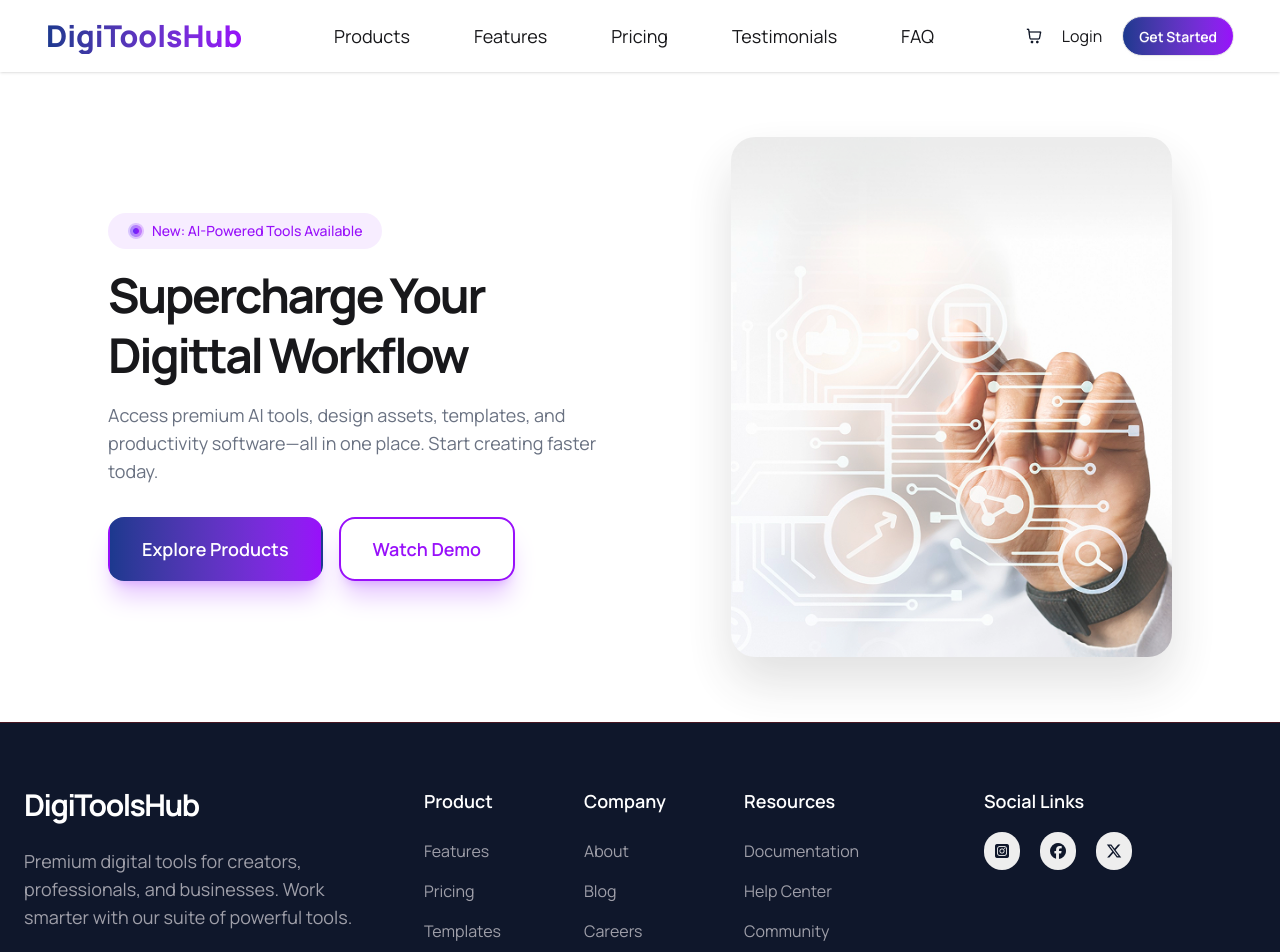
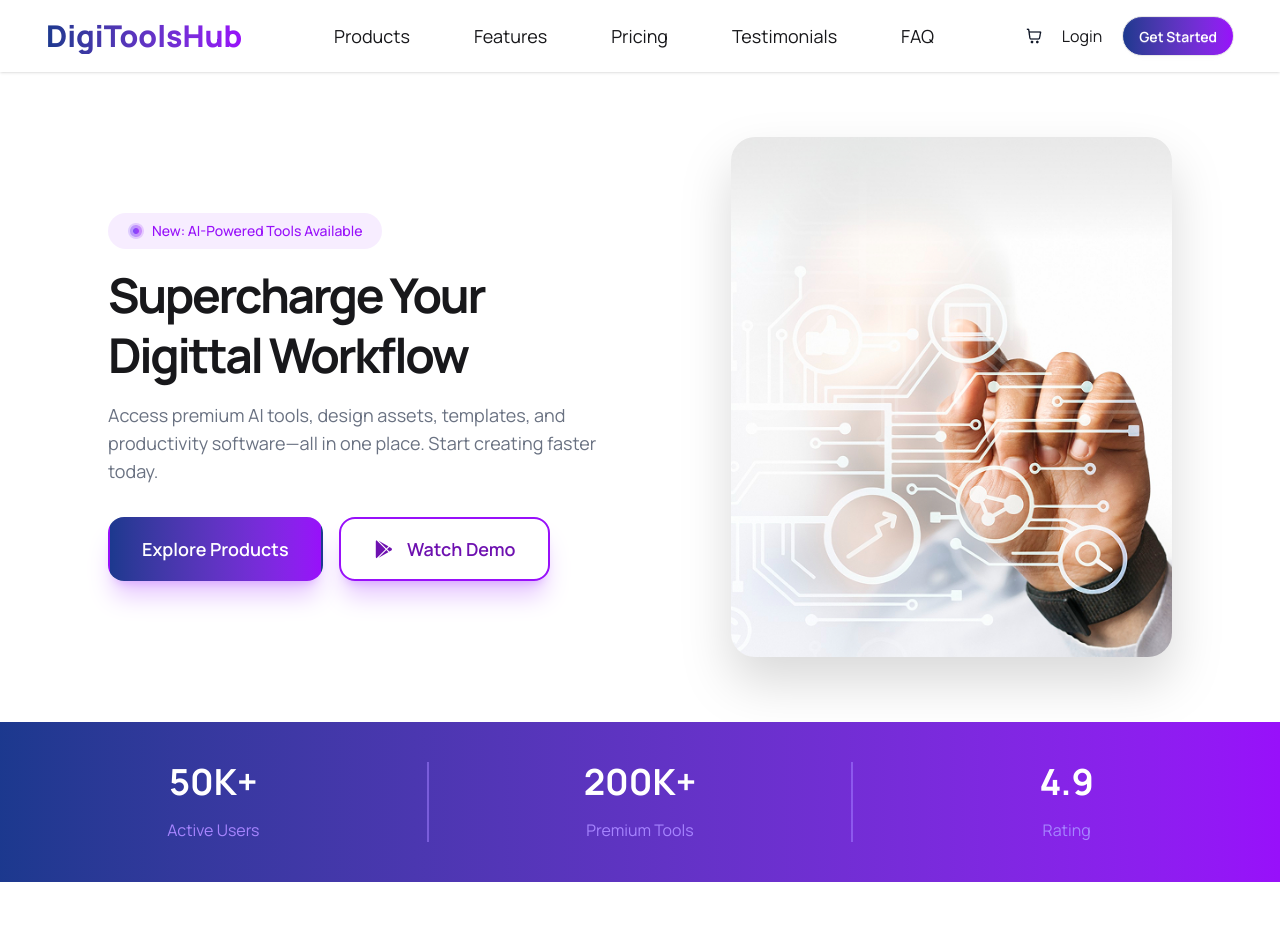
Before and after one commit to asm-ayesha/DigitToolHub, a React (Vite) app: page / in a window 1280 px wide. Shown: the top 952 px of the page. Built offline with nearby package versions, Linux system fonts and the light colour scheme.

Commit message:
stats section designe completed

```diff
--- a/src/App.jsx
+++ b/src/App.jsx
@@ -3,6 +3,7 @@ import './App.css'
 import Banner from './ccomponents/Banner'
 import Footer from './ccomponents/Footer'
 import NavBar from './ccomponents/Navbar'
+import StatsSection from './ccomponents/StatsSection'
 
 function App() {
 
@@ -11,6 +12,7 @@ function App() {
     <>
       <NavBar></NavBar>
       <Banner></Banner>
+      <StatsSection></StatsSection>
 
 
       <Footer></Footer>
--- a/src/ccomponents/Banner.jsx
+++ b/src/ccomponents/Banner.jsx
@@ -12,7 +12,7 @@ const Banner = () => {
                 {/* Left Content */}
                 <div className="space-y-4">
                     <div className="inline-flex items-center gap-2 bg-purple-500/10   text-purple-600 text-sm font-medium px-5 py-2 rounded-full">
-                        <img src={newImg} alt="" />
+                        <img className="animate-pulse" src={newImg} alt="" />
                         <p>New: AI-Powered Tools Available</p>
                     </div>
 
@@ -33,8 +33,9 @@ const Banner = () => {
                         <button className="bg-gradient-to-r from-blue-900 to-purple-600 border-2 border-transparent hover:border-purple-600 transition-all px-8 py-4 rounded-2xl font-semibold text-lg shadow-xl shadow-purple-500/30 flex items-center gap-3 group text-white " >
                             Explore Products
                         </button>
-                        <button className="border-2 border-purple-600 px-8 py-4 rounded-2xl font-semibold text-lg shadow-xl shadow-purple-500/30 flex items-center gap-3 group text-purple-600">
+                        <button className="border-2 border-purple-600 px-8 py-4 rounded-2xl font-semibold text-lg shadow-xl shadow-purple-500/30 flex items-center gap-3 group text-purple-800">
                         {/* <img src={playImg} alt="" /> */}
+                        <span className="text-purple-800"><i class="fa-brands fa-google-play"></i></span>
                             Watch Demo
                         </button>
                     </div>
@@ -46,7 +47,7 @@ const Banner = () => {
                 <div className="relative flex justify-center lg:justify-end">
                     <div className="relative">
                         <img
-                            className="relative h-130 w-auto object-contain drop-shadow-2xl rounded-3xl animate-pulse"
+                            className="relative h-130 w-auto object-contain drop-shadow-2xl rounded-3xl "
                             src={BannerImage}
                             alt="AI Models Banner"
                         />
--- /dev/null
+++ b/src/ccomponents/StatsSection.jsx
@@ -0,0 +1,24 @@
+import React from 'react';
+
+const StatsSection = () => {
+    return (
+        <div className="bg-gradient-to-r from-blue-900 to-purple-600 mb-20">
+            <div className='grid grid-cols-3 items-center text-center py-10 '>
+                <div className='space-y-4'>
+                    <h2 className='text-4xl font-bold text-white'>50K+</h2>
+                    <p className='text-violet-400/100'>Active Users</p>
+                </div>
+                <div className='space-y-4 border-x-2 border-violet-400/50'>
+                    <h2 className='text-4xl font-bold text-white'>200K+</h2>
+                    <p className='text-violet-400/100'>Premium Tools</p>
+                </div>
+                <div className='space-y-4'>
+                    <h2 className='text-4xl font-bold text-white'>4.9</h2>
+                    <p className='text-violet-400/100'>Rating</p>
+                </div>
+            </div>
+        </div>
+    );
+};
+
+export default StatsSection;
```
